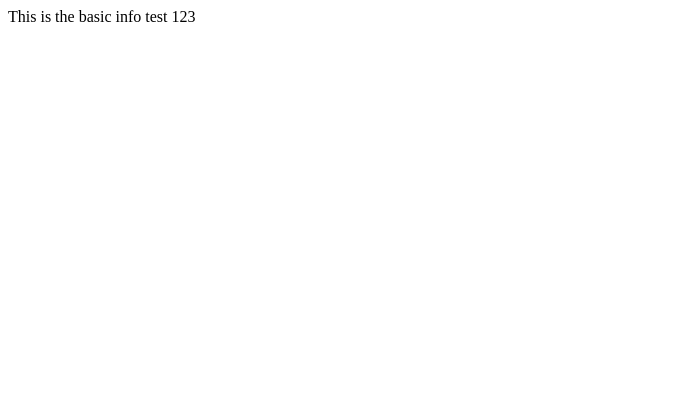
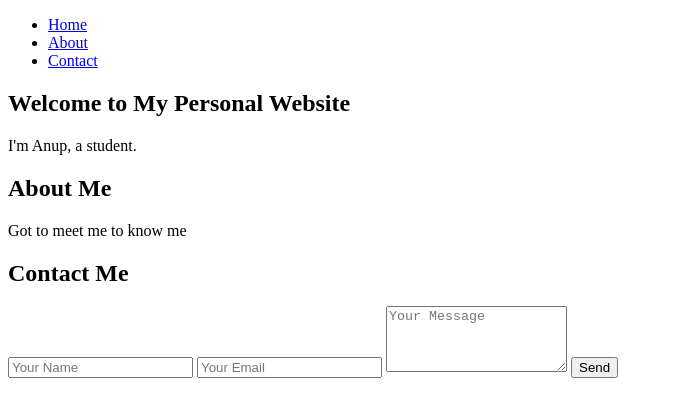
Before and after one commit to nup-pun/info, a plain HTML site: page index.html in a window 1280 px wide. Shown: the whole page, without its empty margins (0-673 px from the left). Drawn offline with Linux system fonts and the light colour scheme.

Commit message:
Update index.html

```diff
--- a/index.html
+++ b/index.html
@@ -1,8 +1,40 @@
-<html>
+<!DOCTYPE html>
+<html lang="en">
 <head>
-<title>basic info test</title>
+    <meta charset="UTF-8">
+    <meta name="viewport" content="width=device-width, initial-scale=1.0">
+    <title>Anup's Personal Website</title>
+    <link rel="stylesheet" href="style.css">
 </head>
 <body>
-This is the basic info test 123
+    <nav id="navbar">
+        <ul>
+            <li><a href="#welcome-section">Home</a></li>
+            <li><a href="#about">About</a></li>
+            <li><a href="#contact">Contact</a></li>
+        </ul>
+    </nav>
+
+    <section id="welcome-section">
+        <h1>Welcome to My Personal Website</h1>
+        <p>I'm Anup, a student.</p>
+    </section>
+
+    <section id="about">
+        <h2>About Me</h2>
+        <p>Got to meet me to know me</p>
+    </section>
+
+    <section id="contact">
+        <h2>Contact Me</h2>
+        <form id="contact-form">
+            <input type="text" id="name" name="name" placeholder="Your Name" required>
+            <input type="email" id="email" name="email" placeholder="Your Email" required>
+            <textarea id="message" name="message" rows="4" placeholder="Your Message" required></textarea>
+            <button type="submit">Send</button>
+        </form>
+    </section>
+
+    <script src="script.js"></script>
 </body>
 </html>
```
